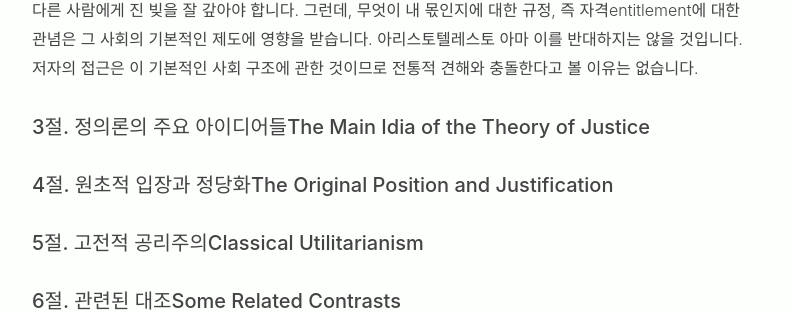
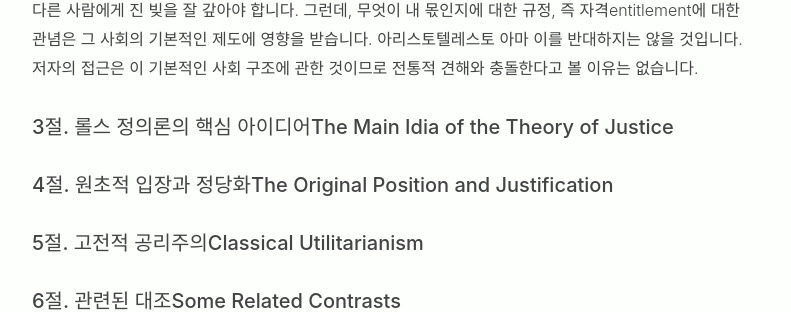
Before and after one commit to veganstudies/veganstudies.github.io, a Jekyll site: the page built from _posts/2021-01-19-a-theory-of-justice.md, in a window 1280 px wide and 900 px high, scrolled down 3181 px. Shown: the part 145-457 px from the top of the window, without its empty margins (238-1029 px from the left). Built offline with Jekyll 4.4.1, drawn with Linux system fonts in a browser that asks for light colours; some web fonts are replaced.

Commit message:
오역 수정

```diff
--- a/_posts/2021-01-19-a-theory-of-justice.md
+++ b/_posts/2021-01-19-a-theory-of-justice.md
@@ -119,7 +119,7 @@ Fairness\>가 롤스의 견해를 더 잘 담아내고 있지만, 롤스에 대
 접근은 이 기본적인 사회 구조에 관한 것이므로 전통적 견해와 충돌한다고
 볼 이유는 없습니다.
 
-#### 3절. 정의론의 주요 아이디어들The Main Idia of the Theory of Justice
+#### 3절. 롤스 정의론의 핵심 아이디어The Main Idia of the Theory of Justice
 
 #### 4절. 원초적 입장과 정당화The Original Position and Justification
 
```
